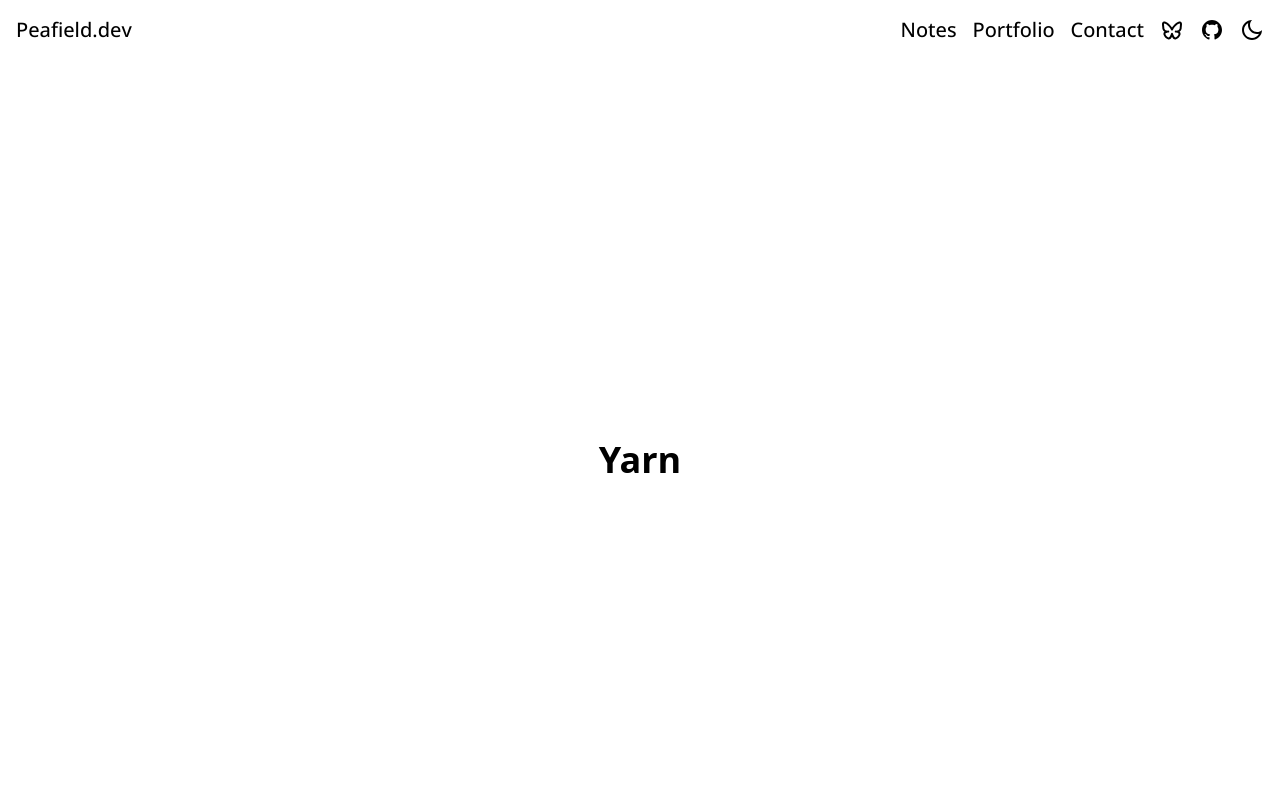
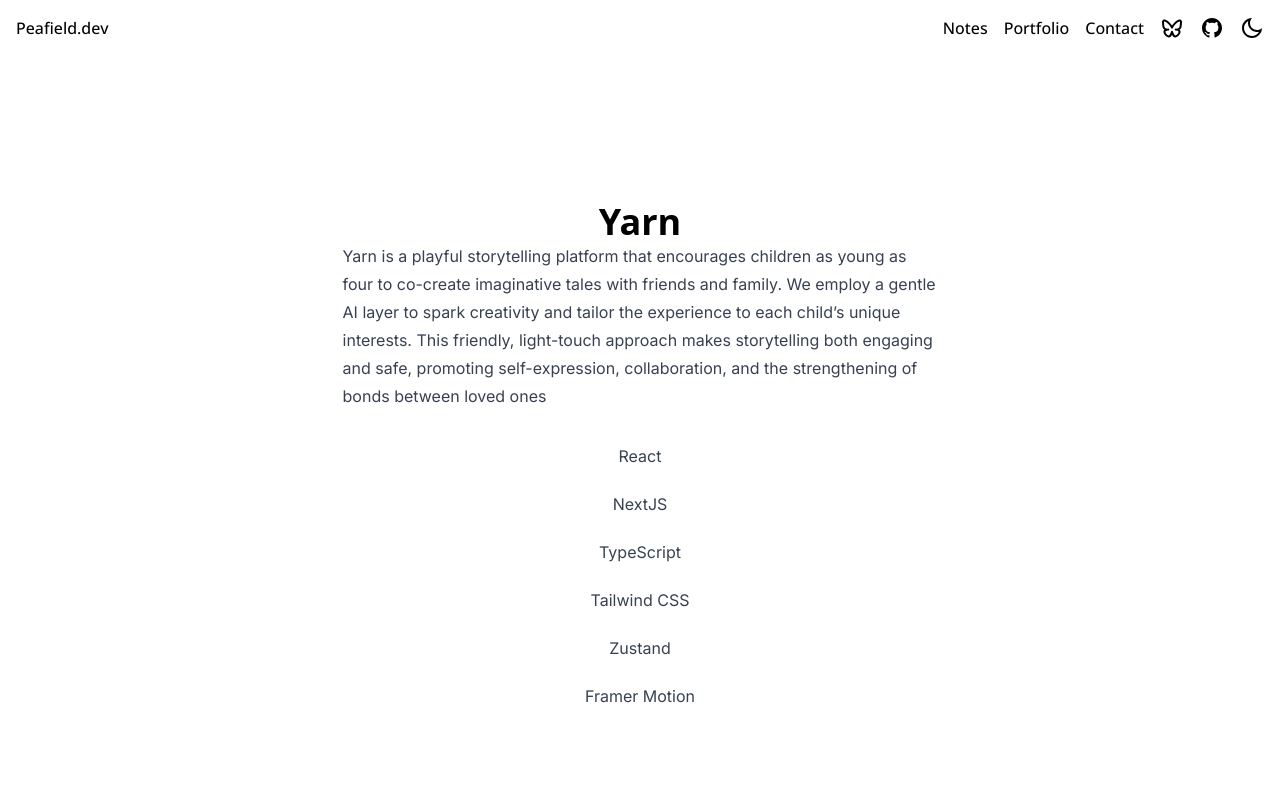
Before and after one commit to Peafield/peafield-dev, a Next.js app: page /portfolio in a window 1280 px wide. Shown: the top 800 px of the page. Built offline with nearby package versions, Linux system fonts and the light colour scheme.

Commit message:
Enhance Portfolio component with project overview and technologies; update Navbar styles for consistency

```diff
--- a/src/components/Navbar.tsx
+++ b/src/components/Navbar.tsx
@@ -35,7 +35,7 @@ const Navbar = () => {
           {/* Home */}
           <div>
             <Link href="/">
-              <motion.span className="font-openSans font-medium text-xl">
+              <motion.span className="font-openSans font-medium">
                 {logoText.map((letter, index) => (
                   <motion.span
                     key={index}
@@ -100,7 +100,7 @@ const Navbar = () => {
                   <li key={link.id}>
                     <Link
                       href={link.path}
-                      className="font-openSans font-medium text-xl hover:text-gray-700 hover:dark:text-gray-300"
+                      className="font-openSans font-medium hover:text-gray-700 hover:dark:text-gray-300"
                     >
                       {link.text}
                     </Link>
@@ -139,7 +139,7 @@ const Navbar = () => {
                         <Link
                           href={link.path}
                           onClick={() => setIsMenuOpen(false)}
-                          className="font-openSans font-medium text-xl hover:text-gray-700 hover:dark:text-gray-300"
+                          className="font-openSans font-medium hover:text-gray-700 hover:dark:text-gray-300"
                           aria-disabled={true}
                         >
                           {link.text}
--- a/src/components/portfolio/Portfolio.tsx
+++ b/src/components/portfolio/Portfolio.tsx
@@ -6,6 +6,7 @@ import PortfolioSection from "./PortfolioSection";
 import PortfolioContent from "./PortfolioContent";
 import PortfolioCarousel from "./PortfolioCarousel";
 import { PortfolioItem } from "@/types/portfolio";
+import { link } from "fs";
 
 const images: string[] = [
   "https://images.unsplash.com/photo-1736297150541-89378f055b96?q=80&w=872&auto=format&fit=crop&ixlib=rb-4.0.3&ixid=M3wxMjA3fDB8MHxwaG90by1wYWdlfHx8fGVufDB8fHx8fA%3D%3D",
@@ -16,11 +17,18 @@ const images: string[] = [
 const portfolioItems: PortfolioItem = [
   {
     name: "Yarn",
+    projectOverview:
+      "Yarn is a playful storytelling platform that encourages children as young as four to co-create imaginative tales with friends and family. We employ a gentle AI layer to spark creativity and tailor the experience to each child’s unique interests. This friendly, light-touch approach makes storytelling both engaging and safe, promoting self-expression, collaboration, and the strengthening of bonds between loved ones",
+    technologies: [
+      "React",
+      "NextJS",
+      "TypeScript",
+      "Tailwind CSS",
+      "Zustand",
+      "Framer Motion",
+    ],
     images: images,
-  },
-  {
-    name: "Wendi's Worminghall Whimsies",
-    images: images,
+    links: ["https://yarn.family"],
   },
 ];
 
@@ -32,9 +40,28 @@ const Portfolio = () => {
           <PortfolioSection key={index}>
             <PortfolioContent>
               <h1 className="text-4xl text-center font-bold">{item.name}</h1>
+              <div className="prose dark:prose-invert flex items-center mb-8">
+                <p>{item.projectOverview}</p>
+              </div>
+              <div className="prose dark:prose-invert gap-4">
+                {item.technologies.map((tech, index) => (
+                  <p key={index} className="text-center">
+                    {tech}
+                  </p>
+                ))}
+              </div>
             </PortfolioContent>
           </PortfolioSection>
           <PortfolioCarousel images={item.images} />
+          <PortfolioSection>
+            <PortfolioContent>
+              <div className="prose dark:prose-invert flex items-center mb-8">
+                {item.links.map((link, index) => (
+                  <p key={index}>{link}</p>
+                ))}
+              </div>
+            </PortfolioContent>
+          </PortfolioSection>
         </>
       ))}
     </motion.div>
--- a/src/types/portfolio.ts
+++ b/src/types/portfolio.ts
@@ -3,7 +3,10 @@ import { z } from "zod";
 export const PortfolioItemsSchema = z.array(
   z.object({
     name: z.string(),
+    projectOverview: z.string(),
+    technologies: z.array(z.string()),
     images: z.array(z.string()),
+    links: z.array(z.string()),
   })
 );
 
```
